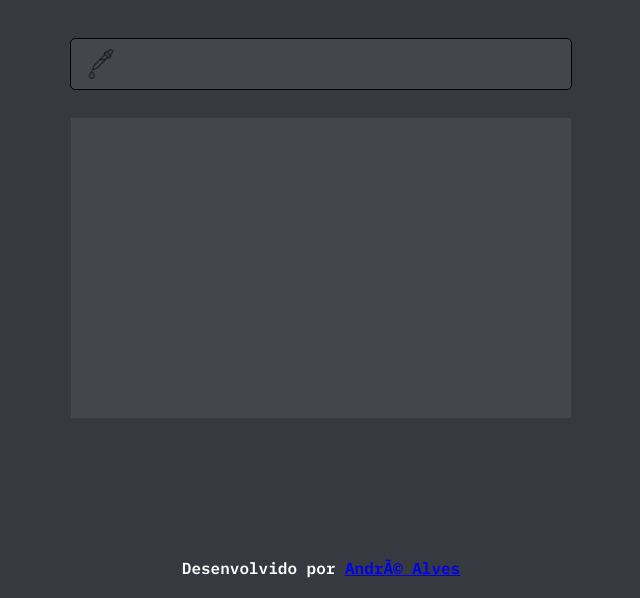
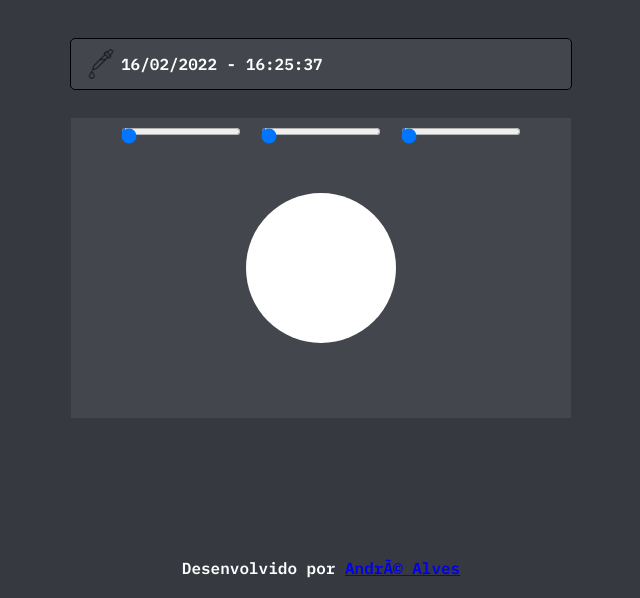
Before and after one commit to Alves-Andre/Quinto-Challenger, a plain HTML site: page desafio-gerador-rgb-main/index.html in a window 1280 px wide. Shown: the part 202-800 px from the top of the page, without its empty margins (319-959 px from the left). Drawn offline with Linux system fonts and the light colour scheme.

Commit message:
new update

```diff
--- a/desafio-gerador-rgb-main/index.html
+++ b/desafio-gerador-rgb-main/index.html
@@ -21,6 +21,13 @@
         <label id="datahora"></label>
     </div>
     <div id="conteudo">
+        <div id="seletores">
+            <input type="range" class="cores" id="red" value="255" min="0" max="255">
+            <input type="range" class="cores" id="green" value="255" min="0" max="255">
+            <input type="range" class="cores" id="blue" value="255" min="0" max="255">
+        </div>
+
+        <div id="boxresultado"></div>
 
     </div>
 
--- a/desafio-gerador-rgb-main/script.js
+++ b/desafio-gerador-rgb-main/script.js
@@ -1,2 +1,23 @@
-var data = new Date;
-alert(data)
+var data = dataAtualFormatada();
+var hora = horaAtual();
+document.getElementById('datahora').innerText = data+' - '+hora;
+
+function dataAtualFormatada(){
+    var data = new Date,
+        dia = data.getDate().toString(),
+        diaF = (dia.length==1) ? '0'+dia : dia,
+        mes = (data.getMonth()+1).toString(),
+        mesF = (mes.length == 1) ? '0'+mes : mes,
+        anoF = data.getFullYear();
+    return diaF+"/"+mesF+'/'+anoF
+}
+function horaAtual(){
+    var data= new Date,
+        hora = data.getHours().toString(),
+        horaF = (hora.length==1) ? '0'+hora : hora,
+        minutos = data.getMinutes().toString(),
+        minutosF = (minutos.length==1)? '0'+minutos : minutos,
+        segundos = data.getSeconds().toString(),
+        segundosF = (segundos==1)? '0'+segundos : segundos;
+    return hora+':'+minutosF+':'+segundosF
+}
--- a/desafio-gerador-rgb-main/style.css
+++ b/desafio-gerador-rgb-main/style.css
@@ -36,8 +36,10 @@ body {
 }
 #datahora{
     position: inherit;
+    display: flex;
+    align-items: center;
     width: 85%;
-    height: 80%;
+    height: 60%;
     left: 10%;
     top: 50%;
     transform: translateY(-50%);
@@ -58,3 +60,42 @@ footer p {
     left: 50%;
     transform: translate(-50%);
 }
+.cores {
+    border-radius: 15px;
+    margin: 10px;
+    width: 120px;
+    border-radius: 15px;
+    height: 7px;
+    border: none;
+}
+.cores::-webkit-slider-runnable-track{
+    all:unset;
+}
+.cores::-webkit-slider-thumb{
+
+    all:unset; /* limpa os estilos iniciais */
+     /* remove a aparencia padão */
+    border: none;
+
+    width: 20px;
+    height: 20px;
+    border-radius: 50%;
+    background: blue;
+  }
+#red {
+    background-color: red;
+}
+#seletores {
+    display: flex;
+    justify-content: center;
+}
+#boxresultado {
+    position: inherit;
+    border-radius: 50%;
+    background-color: white;
+    width: 150px;
+    height: 150px;
+    left: 50%;
+    top: 50%;
+    transform: translate(-50%, -50%);
+}
```
